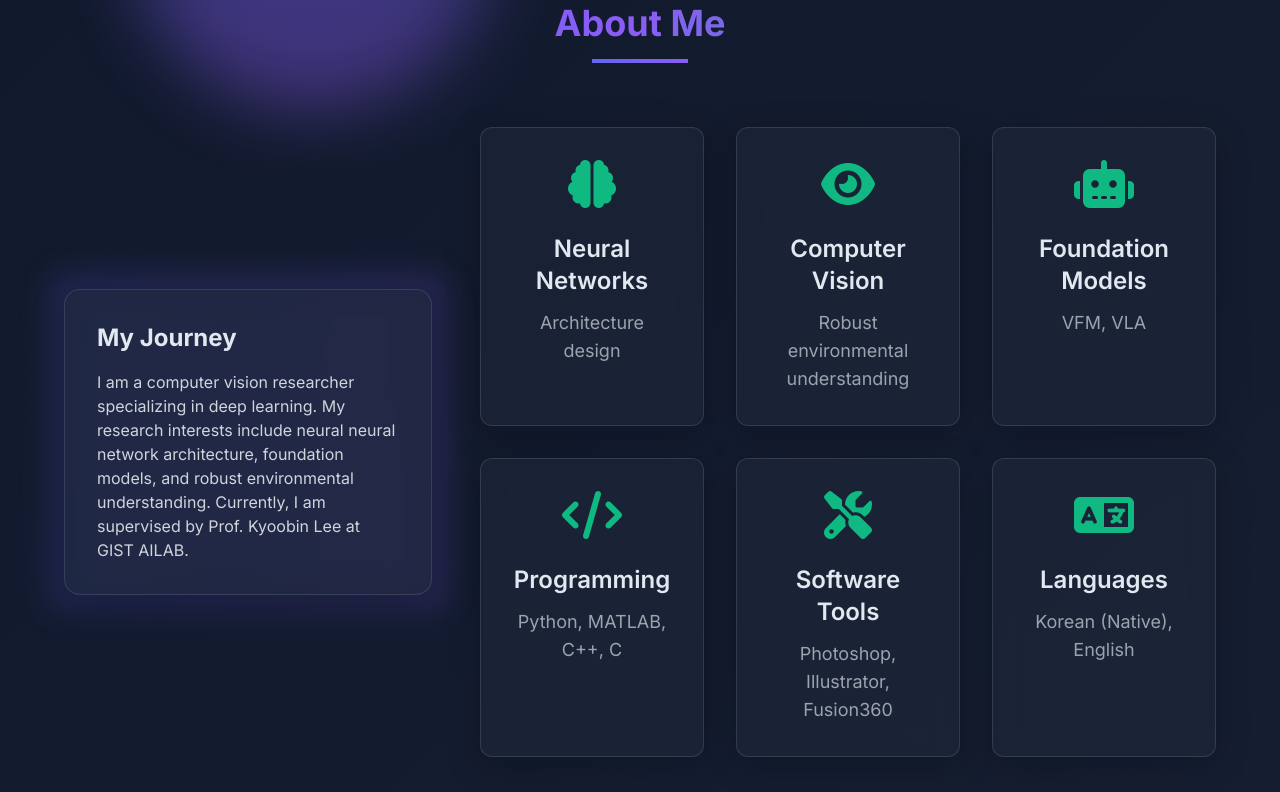
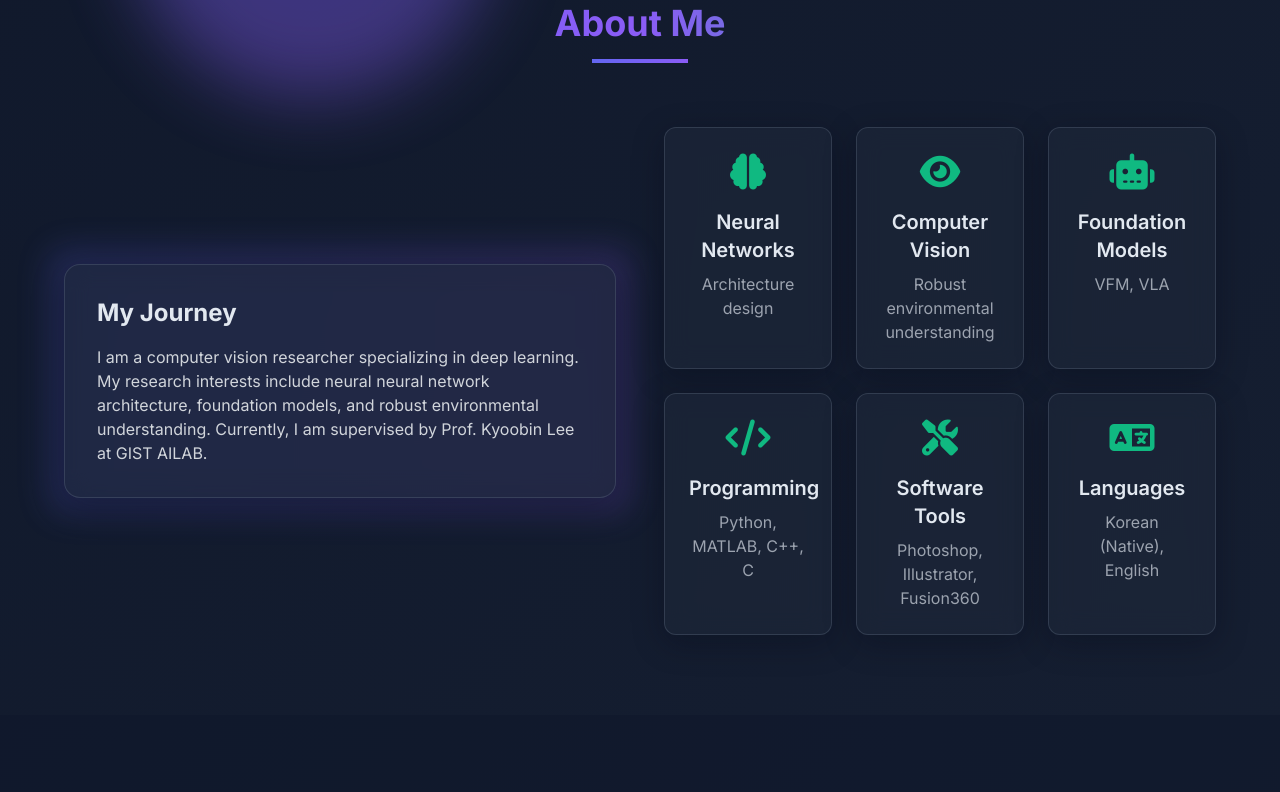
Before and after one commit to SeongjuLee/SeongjuLee.github.io, a plain HTML site: page index.html in a window 1280 px wide. Shown: the part 877-1669 px from the top of the page. Drawn offline with nearby package versions, Linux system fonts and the light colour scheme.

Commit message:
Update layout

```diff
--- a/index.html
+++ b/index.html
@@ -247,7 +247,11 @@
             <div class="mt-10 flex flex-wrap justify-center gap-4">
                 <div class="glass-card rounded-xl p-6 w-64 neon-border">
                     <h3 class="text-xl font-semibold mb-2">Research Focus</h3>
-                    <p class="text-gray-300">Neural Network Architecture, Foundation Models, Computer Vision</p>
+                    <p class="text-gray-300">
+                        Computer Vision<br>
+                        Foundation Models<br>
+                        Network Architecture
+                    </p>
                 </div>
 
                 <div class="glass-card rounded-xl p-6 w-64 neon-border">
@@ -278,7 +282,7 @@
             </div>
 
             <div class="flex flex-col md:flex-row gap-12 items-center">
-                <div class="md:w-1/3">
+                <div class="md:w-1/2">
                     <div class="relative">
                         <div class="absolute -inset-4 bg-gradient-to-r from-primary to-secondary rounded-2xl opacity-20 blur-lg"></div>
                         <div class="relative glass-card rounded-2xl p-8">
@@ -290,54 +294,54 @@
                     </div>
                 </div>
 
-                <div class="md:w-2/3">
-                    <div class="grid grid-cols-3 gap-8">
-                        <div class="glass-card rounded-xl p-8 text-center">
-                            <div class="text-5xl mb-6 text-accent">
+                <div class="md:w-1/2">
+                    <div class="grid grid-cols-3 gap-6">
+                        <div class="glass-card rounded-xl p-6 text-center">
+                            <div class="text-4xl mb-4 text-accent">
                                 <i class="fas fa-brain"></i>
                             </div>
-                            <h4 class="text-2xl font-semibold mb-3">Neural Networks</h4>
-                            <p class="text-gray-400 text-lg">Architecture design</p>
+                            <h4 class="text-xl font-semibold mb-2">Neural Networks</h4>
+                            <p class="text-gray-400">Architecture design</p>
                         </div>
 
-                        <div class="glass-card rounded-xl p-8 text-center">
-                            <div class="text-5xl mb-6 text-accent">
+                        <div class="glass-card rounded-xl p-6 text-center">
+                            <div class="text-4xl mb-4 text-accent">
                                 <i class="fas fa-eye"></i>
                             </div>
-                            <h4 class="text-2xl font-semibold mb-3">Computer Vision</h4>
-                            <p class="text-gray-400 text-lg">Robust environmental understanding</p>
+                            <h4 class="text-xl font-semibold mb-2">Computer Vision</h4>
+                            <p class="text-gray-400">Robust environmental understanding</p>
                         </div>
 
-                        <div class="glass-card rounded-xl p-8 text-center">
-                            <div class="text-5xl mb-6 text-accent">
+                        <div class="glass-card rounded-xl p-6 text-center">
+                            <div class="text-4xl mb-4 text-accent">
                                 <i class="fas fa-robot"></i>
                             </div>
-                            <h4 class="text-2xl font-semibold mb-3">Foundation Models</h4>
-                            <p class="text-gray-400 text-lg">VFM, VLA</p>
+                            <h4 class="text-xl font-semibold mb-2">Foundation Models</h4>
+                            <p class="text-gray-400">VFM, VLA</p>
                         </div>
 
-                        <div class="glass-card rounded-xl p-8 text-center">
-                            <div class="text-5xl mb-6 text-accent">
+                        <div class="glass-card rounded-xl p-6 text-center">
+                            <div class="text-4xl mb-4 text-accent">
                                 <i class="fas fa-code"></i>
                             </div>
-                            <h4 class="text-2xl font-semibold mb-3">Programming</h4>
-                            <p class="text-gray-400 text-lg">Python, MATLAB, C++, C</p>
+                            <h4 class="text-xl font-semibold mb-2">Programming</h4>
+                            <p class="text-gray-400">Python, MATLAB, C++, C</p>
                         </div>
 
-                        <div class="glass-card rounded-xl p-8 text-center">
-                            <div class="text-5xl mb-6 text-accent">
+                        <div class="glass-card rounded-xl p-6 text-center">
+                            <div class="text-4xl mb-4 text-accent">
                                 <i class="fas fa-tools"></i>
                             </div>
-                            <h4 class="text-2xl font-semibold mb-3">Software Tools</h4>
-                            <p class="text-gray-400 text-lg">Photoshop, Illustrator, Fusion360</p>
+                            <h4 class="text-xl font-semibold mb-2">Software Tools</h4>
+                            <p class="text-gray-400">Photoshop, Illustrator, Fusion360</p>
                         </div>
 
-                        <div class="glass-card rounded-xl p-8 text-center">
-                            <div class="text-5xl mb-6 text-accent">
+                        <div class="glass-card rounded-xl p-6 text-center">
+                            <div class="text-4xl mb-4 text-accent">
                                 <i class="fas fa-language"></i>
                             </div>
-                            <h4 class="text-2xl font-semibold mb-3">Languages</h4>
-                            <p class="text-gray-400 text-lg">Korean (Native), English</p>
+                            <h4 class="text-xl font-semibold mb-2">Languages</h4>
+                            <p class="text-gray-400">Korean (Native), English</p>
                         </div>
                     </div>
                 </div>
```
